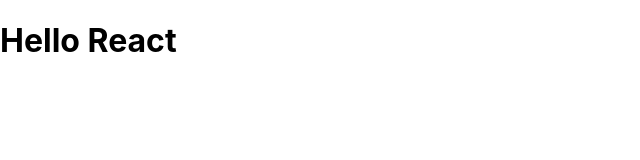
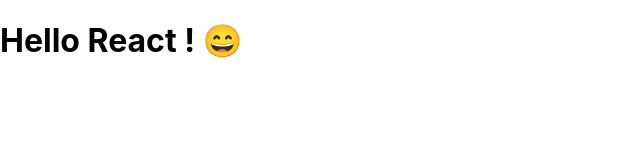
Before and after one commit to TinaLee-prog/PizzaMenu, a React (Create React App) app: page / in a window 1280 px wide. Shown: the top 160 px of the page, without its empty margins (0-640 px from the left). Built offline with nearby package versions, Linux system fonts and the light colour scheme.

Commit message:
add smile face

```diff
--- a/src/App.js
+++ b/src/App.js
@@ -3,7 +3,7 @@
 
 function App() {
   return (
-    <h1>Hello React</h1>
+    <h1>Hello React ! 😄</h1>
 
     // <div className="App">
     //   <header className="App-header">
```
